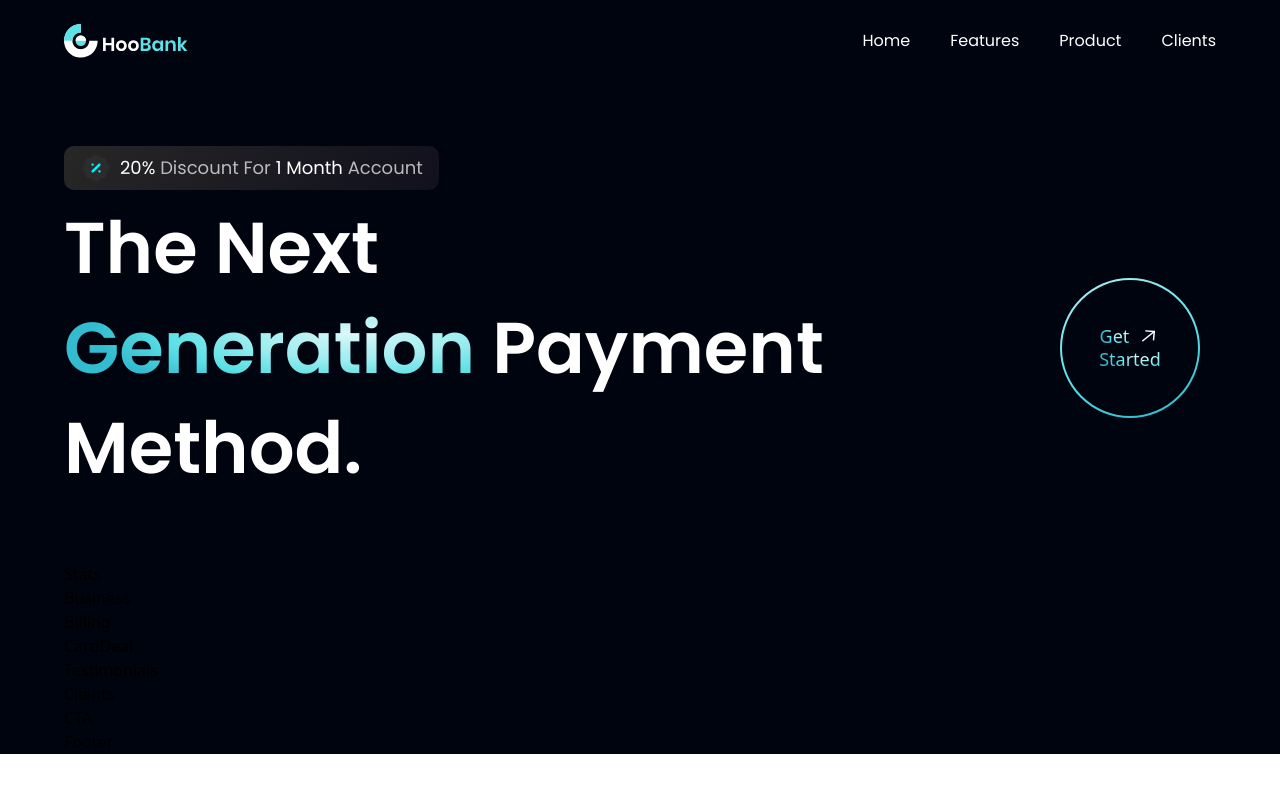
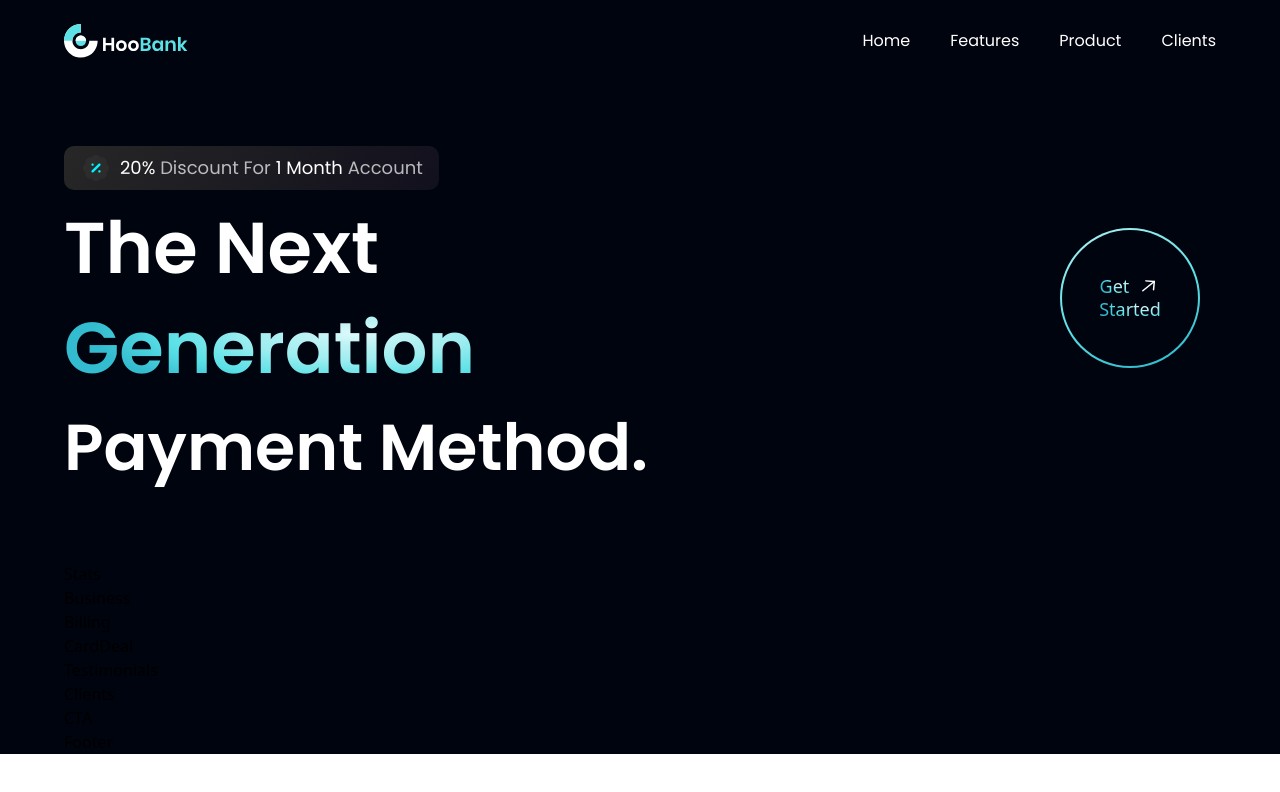
Before and after one commit to OnTheRocks/ProjectHarlequin, a React (Vite) app in the folder Project-Harlequin/: page / in a window 1280 px wide. Shown: the top 792 px of the page. Built offline with nearby package versions, Linux system fonts and the light colour scheme.

Commit message:
"Fixed h1 in hero"

```diff
--- a/Project-Harlequin/src/components/Hero.jsx
+++ b/Project-Harlequin/src/components/Hero.jsx
@@ -17,13 +17,14 @@ const Hero = () => (
         <h1 className='flex-1 font-poppins font-semibold ss:text-[72px] text-[52] text-white ss:leading-[100px] leading-[75px]'>
           The Next <br className='sm:block hidden'/> {' '}
           <span className='text-gradient'>Generation</span> {' '}
-          Payment Method.
         </h1>
         <div className="ss:flex hidden md:mr-4 mr-0">
           <GetStarted />
         </div>
       </div>
 
+      <h1 className='font-poppins font-semibold ss:text-[65px] text-[52] text-white ss:leading-[100px] leading-[75px] w-full'>Payment Method.</h1>
+
     </div>
   </section>
   )
```
